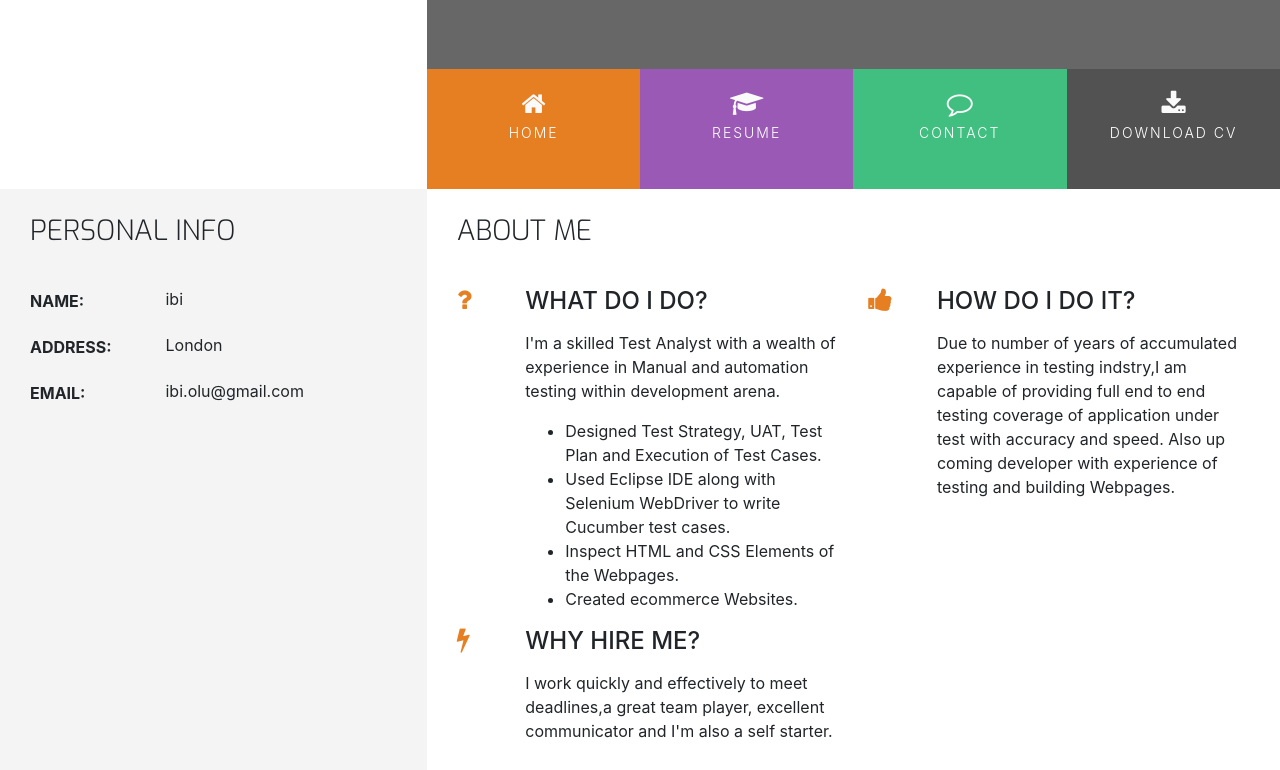
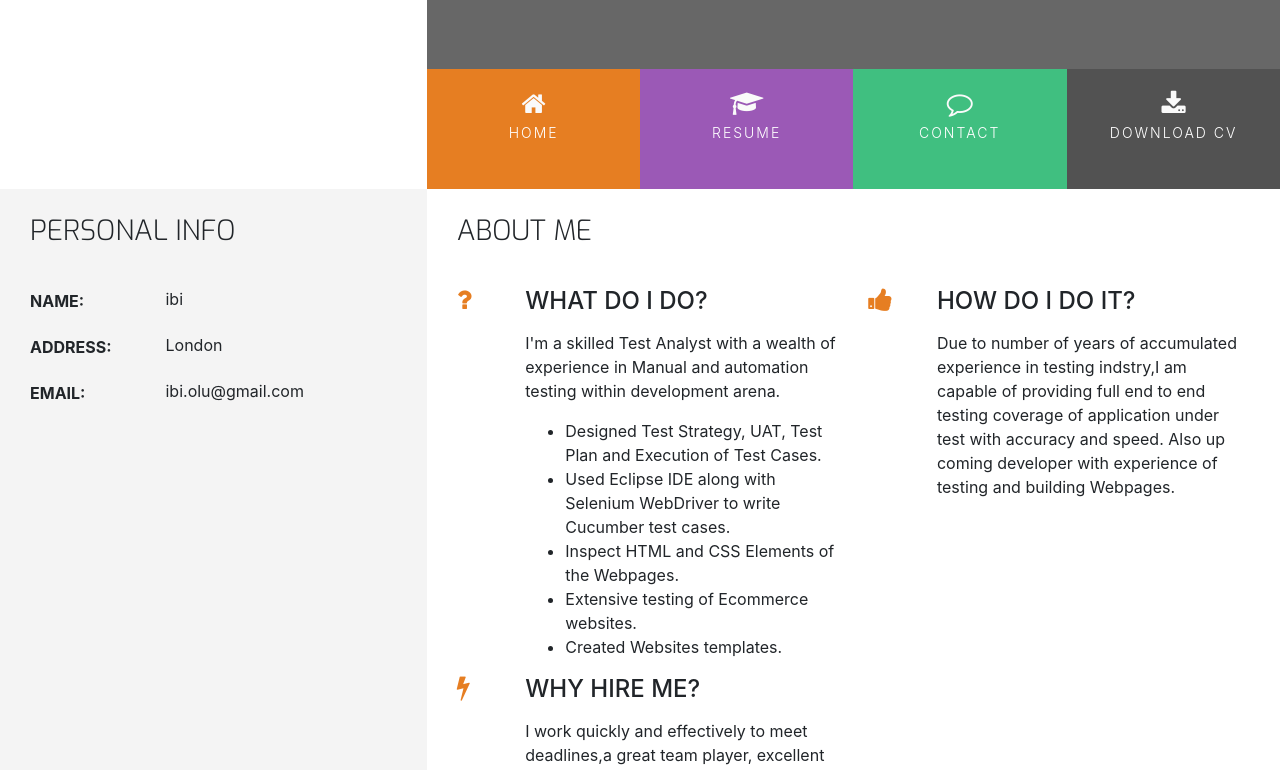
Before and after one commit to daat2/ccvitae, a plain HTML site: page index.html in a window 1280 px wide. Shown: the part 180-950 px from the top of the page. Drawn offline with nearby package versions, Linux system fonts and the light colour scheme.

Commit message:
fix about me page contents

```diff
--- a/index.html
+++ b/index.html
@@ -122,7 +122,8 @@
                                     <li> Designed Test Strategy, UAT, Test Plan and Execution of Test Cases.</li>
                                     <li> Used Eclipse IDE along with Selenium WebDriver to write Cucumber test cases.</li>
                                      <li>Inspect HTML and CSS Elements of the Webpages.</li>
-                                     <li>Created ecommerce Websites.</li>
+                                     <li>Extensive testing of Ecommerce websites.
+                                     <li>Created Websites templates.</li>
                                      <ul>
 
 	                                </p>
@@ -167,6 +168,7 @@
 	                <h5 class="uppercase general-sub">About</h5>
 	                <p class="inline-block">
 	                    Test Analyst Skilled in all Testing Domain and in development environment with design thinking.
+
 	                </p>
 	            </div>
 	            <div class="col-sm-4">
```
